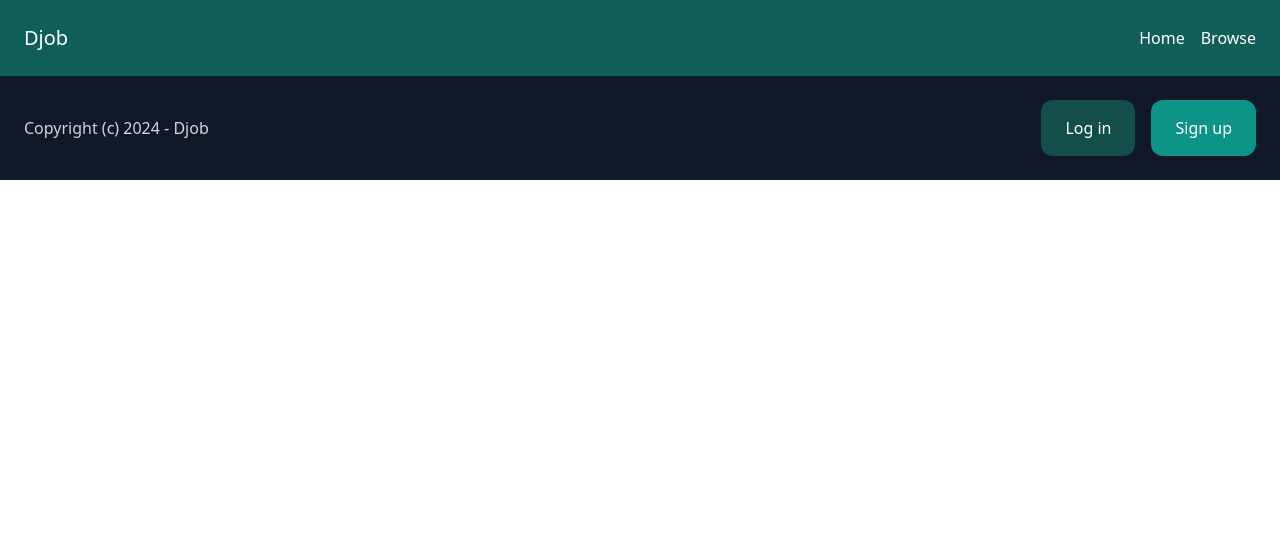
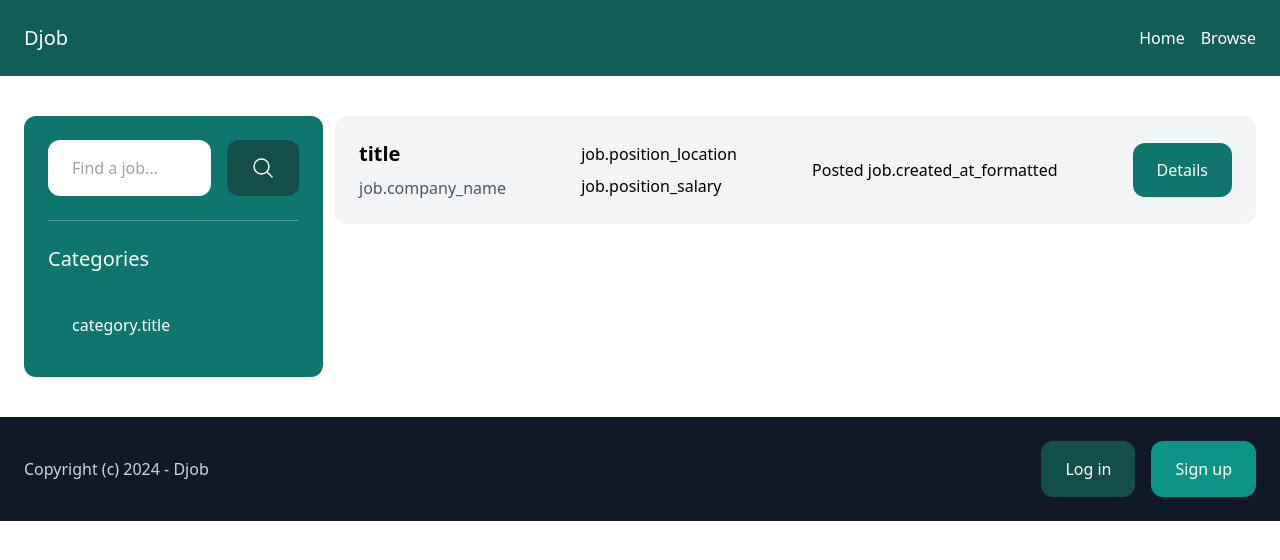
Before and after one commit to kodaishiotsuki/djob, a Nuxt app in the folder djob_frontend/: page /browse in a window 1280 px wide. Shown: the top 560 px of the page. Built offline with nearby package versions, Linux system fonts and the light colour scheme.

Commit message:
fix:create static browsepage

```diff
--- /dev/null
+++ b/djob_frontend/pages/browse/index.vue
@@ -0,0 +1,72 @@
+<script setup></script>
+
+<template>
+  <div class="grid md:grid-cols-4 gap-3 py-10 px-6">
+    <div class="md:col-span-1 px-6 py-6 bg-teal-700 rounded-xl">
+      <div class="flex space-x-4">
+        <input
+          type="search"
+          placeholder="Find a job..."
+          class="w-full px-6 py-4 rounded-xl"
+        />
+
+        <button class="px-6 py-4 bg-teal-900 text-white rounded-xl">
+          <svg
+            xmlns="http://www.w3.org/2000/svg"
+            fill="none"
+            viewBox="0 0 24 24"
+            stroke-width="1.5"
+            stroke="currentColor"
+            class="w-6 h-6"
+          >
+            <path
+              stroke-linecap="round"
+              stroke-linejoin="round"
+              d="M21 21l-5.197-5.197m0 0A7.5 7.5 0 105.196 5.196a7.5 7.5 0 0010.607 10.607z"
+            />
+          </svg>
+        </button>
+      </div>
+
+      <hr class="my-6 opacity-30" />
+
+      <h3 class="mt-6 text-xl text-white">Categories</h3>
+
+      <div class="mt-6 space-y-4">
+        <p class="py-4 px-6 text-white rounded-xl">category.title</p>
+      </div>
+    </div>
+
+    <div class="md:col-span-3">
+      <div class="space-y-4">
+        <div class="space-y-4">
+          <div
+            class="p-6 flex items-center justify-between bg-gray-100 rounded-xl"
+          >
+            <div>
+              <h3 class="mb-2 text-xl font-semibold">title</h3>
+              <p class="text-gray-600">job.company_name</p>
+            </div>
+
+            <div>
+              <p class="mb-2">job.position_location</p>
+              <p>job.position_salary</p>
+            </div>
+
+            <div>
+              <p>Posted job.created_at_formatted</p>
+            </div>
+
+            <div class="space-x-4">
+              <NuxtLink
+                v-bind:to="'/browse/' + 1"
+                class="py-4 px-6 bg-teal-700 text-white rounded-xl"
+                >Details</NuxtLink
+              >
+            </div>
+          </div>
+        </div>
+      </div>
+    </div>
+  </div>
+</template>
```
